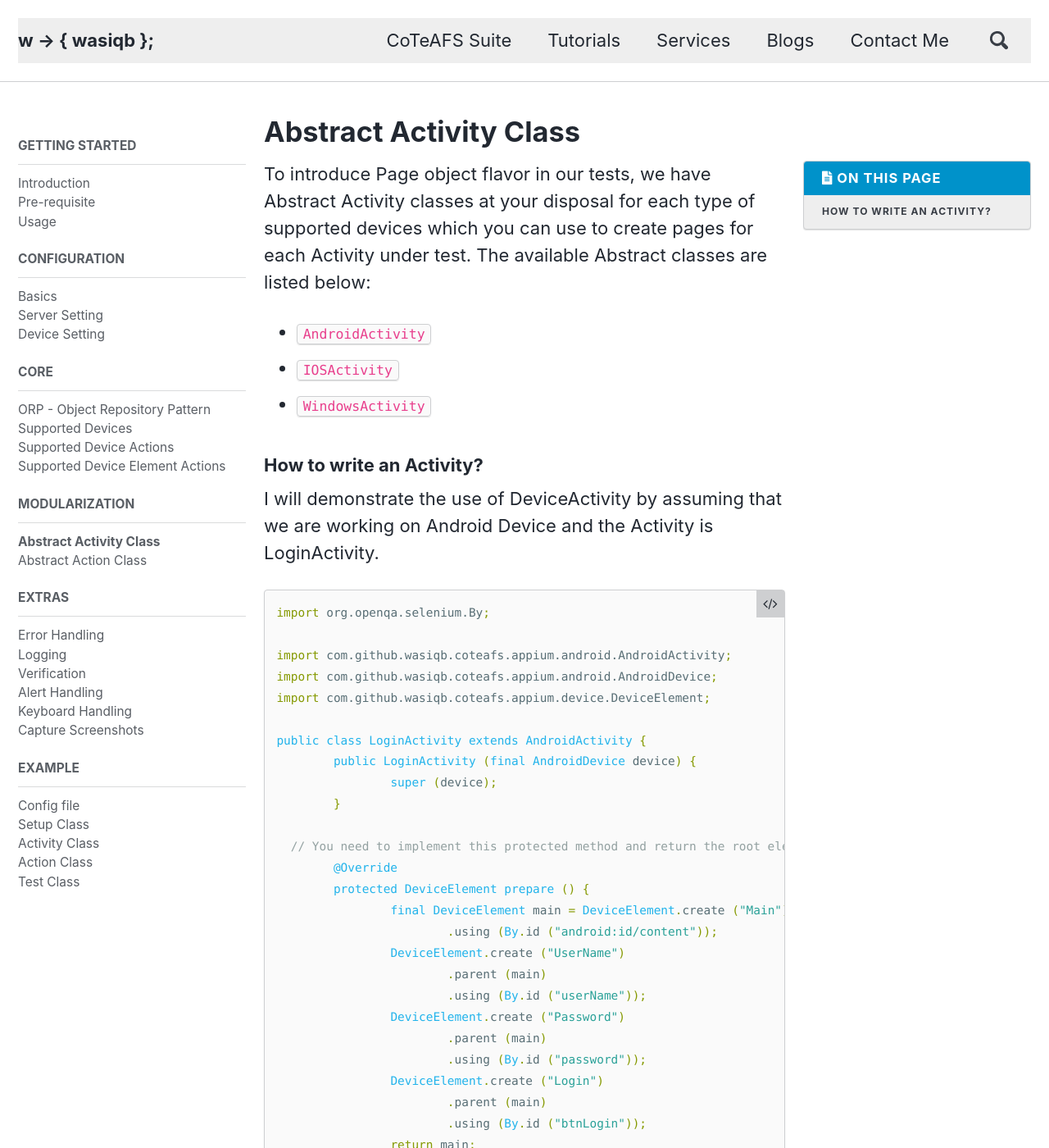
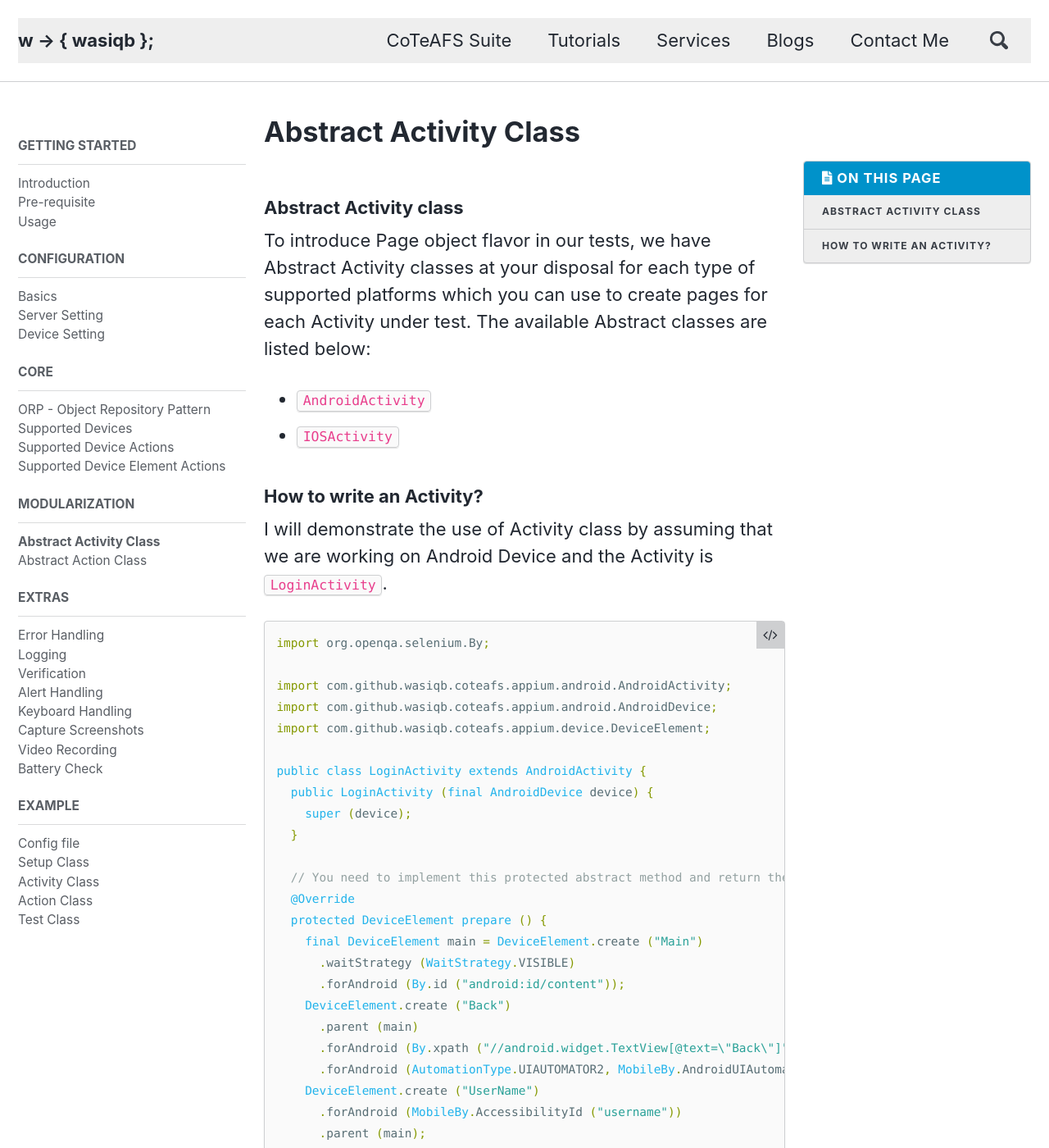
Before and after one commit to WasiqB/wasiqb.github.io, a Jekyll site: the page built from _appium/11-activity-class.md, in a window 1280 px wide and 1400 px high. Shown: the whole window at 82% size. Built offline with Jekyll 4.4.1, drawn with Linux system fonts in a browser that asks for light colours; nearby versions of some CDN libraries; some of the changed text lies outside the part shown.

Commit message:
Updated docs for new feature.

````diff
--- a/_appium/11-activity-class.md
+++ b/_appium/11-activity-class.md
@@ -4,16 +4,16 @@ title: "Abstract Activity Class"
 toc: true
 ---
 
+### Abstract Activity class
 
-To introduce Page object flavor in our tests, we have Abstract Activity classes at your disposal for each type of supported devices which you can use to create pages for each Activity under test. The available Abstract classes are listed below:
+To introduce Page object flavor in our tests, we have Abstract Activity classes at your disposal for each type of supported platforms which you can use to create pages for each Activity under test. The available Abstract classes are listed below:
 
 * `AndroidActivity`
 * `IOSActivity`
-* `WindowsActivity`
 
 ### How to write an Activity?
 
-I will demonstrate the use of DeviceActivity by assuming that we are working on Android Device and the Activity is LoginActivity.
+I will demonstrate the use of Activity class by assuming that we are working on Android Device and the Activity is `LoginActivity`.
 
 ```java
 import org.openqa.selenium.By;
@@ -23,26 +23,31 @@ import com.github.wasiqb.coteafs.appium.android.AndroidDevice;
 import com.github.wasiqb.coteafs.appium.device.DeviceElement;
 
 public class LoginActivity extends AndroidActivity {
-	public LoginActivity (final AndroidDevice device) {
-		super (device);
-	}
+  public LoginActivity (final AndroidDevice device) {
+    super (device);
+  }
 
-  // You need to implement this protected method and return the root element.
-	@Override
-	protected DeviceElement prepare () {
-		final DeviceElement main = DeviceElement.create ("Main")
-			.using (By.id ("android:id/content"));
-		DeviceElement.create ("UserName")
-			.parent (main)
-			.using (By.id ("userName"));
-		DeviceElement.create ("Password")
-			.parent (main)
-			.using (By.id ("password"));
-		DeviceElement.create ("Login")
-			.parent (main)
-			.using (By.id ("btnLogin"));
-		return main;
-	}
+  // You need to implement this protected abstract method and return the root element.
+  @Override
+  protected DeviceElement prepare () {
+    final DeviceElement main = DeviceElement.create ("Main")
+      .waitStrategy (WaitStrategy.VISIBLE)
+      .forAndroid (By.id ("android:id/content"));
+    DeviceElement.create ("Back")
+      .parent (main)
+      .forAndroid (By.xpath ("//android.widget.TextView[@text=\"Back\"]"))
+      .forAndroid (AutomationType.UIAUTOMATOR2, MobileBy.AndroidUIAutomator ("new UiSelector ().text (\"Back\");"));
+    DeviceElement.create ("UserName")
+      .forAndroid (MobileBy.AccessibilityId ("username"))
+      .parent (main);
+    DeviceElement.create ("Password")
+      .forAndroid (MobileBy.AccessibilityId ("password"))
+      .parent (main);
+    DeviceElement.create ("Login")
+      .forAndroid (MobileBy.AccessibilityId ("login"))
+      .parent (main);
+    return main;
+  }
 }
 ```
 
--- a/_appium/12-action-class.md
+++ b/_appium/12-action-class.md
@@ -6,12 +6,11 @@ toc: true
 
 ### Background
 
-Let's take an example of LoginActivity we saw in previous topic of [DeviceActivity][deviceActivity]. If say we have to write 100's of tests where Login activity is used for logging in different types of user's, it will be unnecessary code duplication of Login flow actions. In order to avoid such scenario's, we have provided a device specific abstract classes which extends `DeviceActivityActions` class.
+Let's take an example of LoginActivity we saw in previous topic of [Abstract Activity Class][deviceActivity]. If say we have to write 100's of tests where Login activity is used for logging in different types of user's, it will be unnecessary code duplication of Login flow actions. In order to avoid such scenario's, we have provided a device specific abstract classes which extends `DeviceActivityActions` class.
 
 Following are the list of available actions classes for each type of devices:
 * `AndroidActivityActions`
 * `IOSActivityActions`
-* `WindowsActivityActions`
 
 Whenever we use above mentioned classes and extend it, we need to override `perform` method by adding the Activity specific flow actions. If we want to use some input values in our Activity flow, we can make use of `addInputValue` method to add input values in key-value format. Now to get the input values in the `perform` method which we will be implementing, we can call `value` method by passing corresponding key for the input field we want that value against.
 
@@ -24,22 +23,22 @@ import com.github.wasiqb.coteafs.appium.android.AndroidActivityActions;
 import com.github.wasiqb.coteafs.appium.android.AndroidDevice;
 
 public class LoginActivityActions extends AndroidActivityActions {
-	public LoginActivityActions (final AndroidDevice device) {
-		super (device);
-	}
+  public LoginActivityActions (final AndroidDevice device) {
+    super (device);
+  }
 
-	@Override
-	public void perform () {
-		final LoginActivity login = new LoginActivity (getDevice ());
-		login.onElement ("UserName")
-			.enterText (value ("UserName"));
-		login.onElement ("Password")
-			.enterText (value ("Password"));
-		login.onDevice ()
-			.hideKeyboard ();
-		login.onElement ("Login")
-			.tap ();
-	}
+  @Override
+  public void perform () {
+    final LoginActivity login = new LoginActivity (getDevice ());
+    login.onElement ("UserName")
+      .enterText (value ("UserName"));
+    login.onElement ("Password")
+      .enterText (value ("Password"));
+    login.onDevice ()
+      .hideKeyboard ();
+    login.onElement ("Login")
+      .tap ();
+  }
 }
 ```
 
@@ -50,10 +49,10 @@ Here I've illustrated the use in the Tests class.
 . . .
 @Test (dataProvider = "loginDataProvider")
 public void testLogin (final String user, final String password) {
-	final LoginActivityActions login = new LoginActivityActions (this.androidDevice);
-	login.addInputValue ("UserName", user)
-		.addInputValue ("Password", password)
-		.perform ();
+  final LoginActivityActions login = new LoginActivityActions (this.androidDevice);
+  login.addInputValue ("UserName", user)
+    .addInputValue ("Password", password)
+    .perform ();
 }
 . . .
 ```
--- a/_data/navigation.yml
+++ b/_data/navigation.yml
@@ -58,6 +58,10 @@ appium:
         url: /coteafs/appium/keyboard/
       - title: Capture Screenshots
         url: /coteafs/appium/screenshot/
+      - title: Video Recording
+        url: /coteafs/appium/video/
+      - title: Battery Check
+        url: /coteafs/appium/battery/
   - title: Example
     children:
       - title: Config file
````
Also changed, not shown: _appium/10-object-repo-pattern.md (+23 -19 lines), _appium/13-error-handling.md (+2 -0 lines), _appium/17-keyboard-handling.md (+9 -0 lines), _appium/19-video-recording.md (added, +31 -0 lines), _appium/20-battery-check.md (added, +13 -0 lines), _appium/21-sample-config.md (renamed from _appium/19-sample-config.md), _appium/22-sample-setup.md (renamed from _appium/20-sample-setup.md), _appium/23-sample-activity.md (renamed from _appium/21-sample-activity.md), _appium/24-sample-action.md (renamed from _appium/22-sample-action.md), _appium/25-sample-test.md (renamed from _appium/23-sample-test.md).
